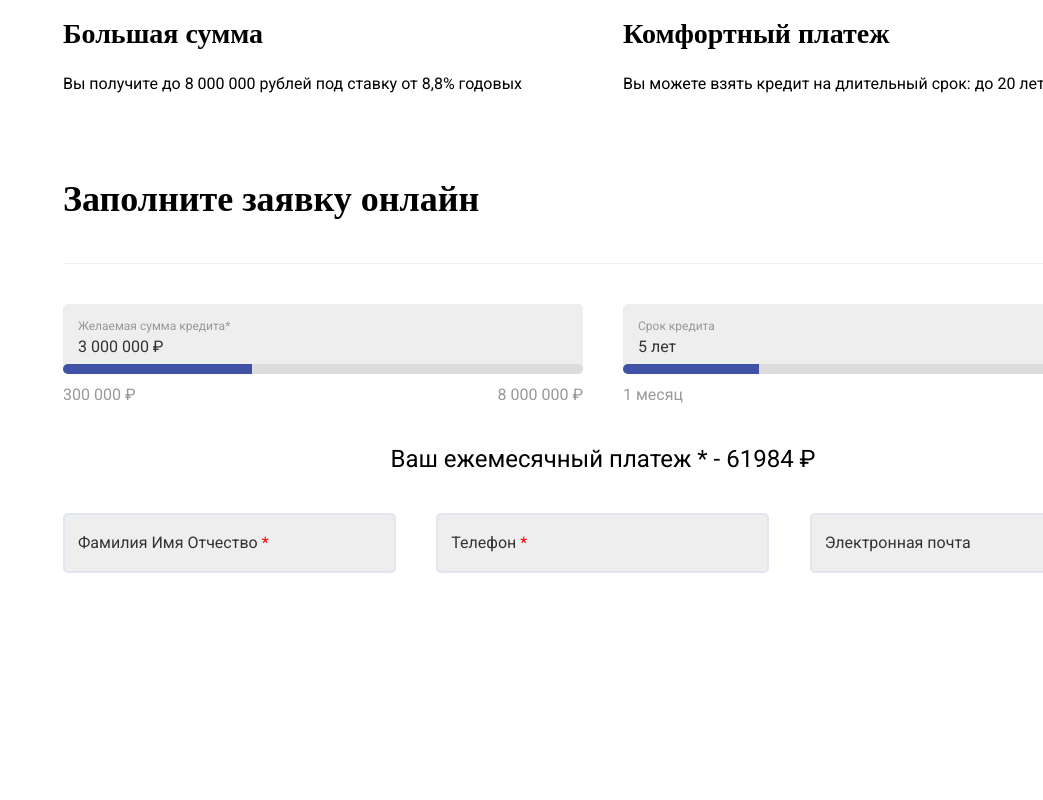
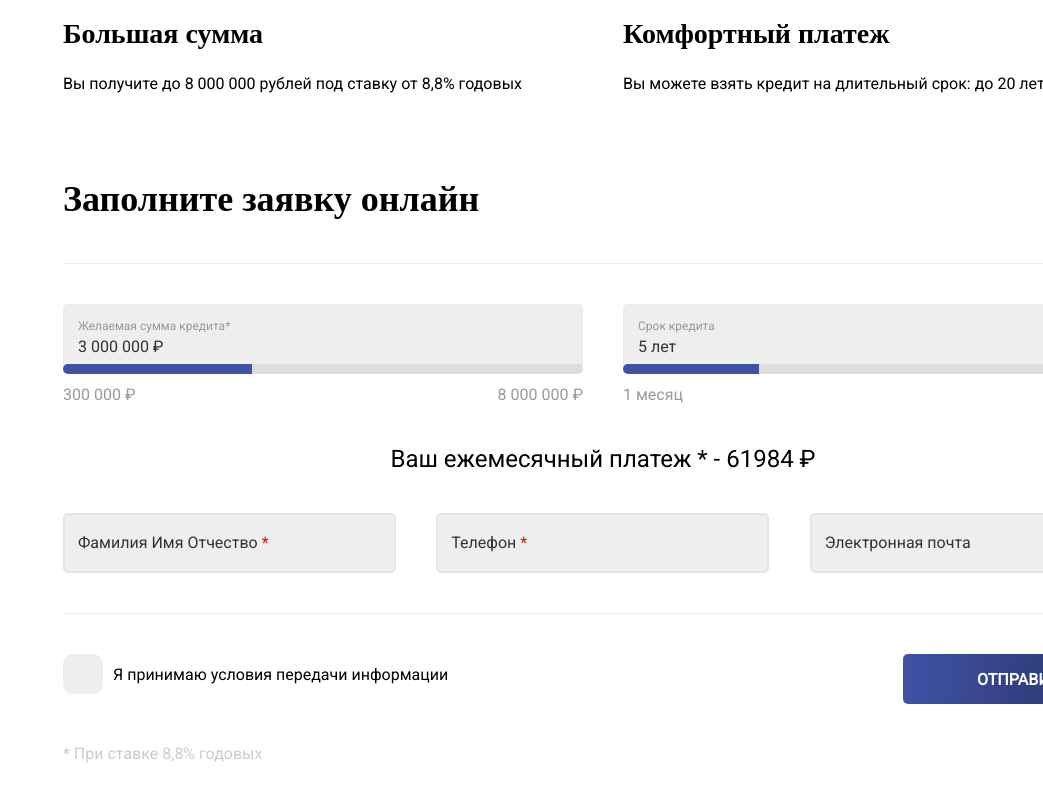
Before and after one commit to LaCuba/credit-calc, a Vue app: page / in a window 1280 px wide. Shown: the part 380-1180 px from the top of the page, without its empty margins (237-1280 px from the left). Before the commit the page ends 1013 px from the top, so only its background shows below. Built offline with nearby package versions, Linux system fonts and the light colour scheme.

Commit message:
Created checkbox and button.Added submit form.

```diff
--- a/src/components/CreditForm/CreditForm.vue
+++ b/src/components/CreditForm/CreditForm.vue
@@ -1,5 +1,5 @@
 <template>
-  <div class="credit-form">
+  <form class="credit-form" @submit.prevent="onSubmitCreditForm">
     <h1 class="credit-form__header">Заполните заявку онлайн</h1>
     <div class="credit-form__sliders">
       <div class="slider-sum-credit">
@@ -53,6 +53,7 @@
           autocomplete="off"
           placeholder=" "
           v-model="fullName"
+          required
         />
         <label for="fullName" class="credit-form__label">
           Фамилия Имя Отчество <i>*</i>
@@ -67,6 +68,7 @@
           placeholder=" "
           v-model="phone"
           @input="acceptNumber"
+          required
         />
         <label for="phone" class="credit-form__label"> Телефон <i>*</i> </label>
       </div>
@@ -84,7 +86,26 @@
         </label>
       </div>
     </div>
-  </div>
+    <div class="credit-form__submit__container">
+      <div class="credit-form__submit">
+        <div class="credit-form__submit__conditions">
+          <input
+            type="checkbox"
+            class="credit-form__submit__checkbox"
+            id="conditionsCheckbox"
+            v-model="conditions"
+            required
+          />
+          <label class="credit-form__submit__label" for="conditionsCheckbox">
+            Я принимаю условия передачи информации</label
+          >
+        </div>
+        <button @click="submit" class="credit-form__submit__btn">
+          ОТПРАВИТЬ
+        </button>
+      </div>
+    </div>
+  </form>
 </template>
 
 <script lang="ts">
@@ -99,6 +120,7 @@ export default defineComponent({
       fullName: "",
       phone: "",
       email: "",
+      conditions: false,
     }
   },
   computed: {
@@ -155,7 +177,24 @@ export default defineComponent({
           ? x[1]
           : "(" + x[1] + ") " + x[2] + (x[3] ? "-" + x[3] : "")
       }
-      console.log(this.fullName)
+    },
+    onSubmitCreditForm() {
+      const creditform = {
+        fullName: this.fullName,
+        phone: this.phone,
+        email: this.email,
+        conditions: this.conditions,
+        creditPeriod: this.creditPeriod,
+        creditSumm: this.creditSumm,
+        monthlyPayment: this.monthlyPayment.toString(),
+      }
+      console.log(creditform)
+      this.creditPeriod = "60"
+      this.creditSumm = "3000000"
+      this.fullName = ""
+      this.phone = ""
+      this.email = ""
+      this.conditions = false
     },
   },
 })
@@ -229,7 +268,6 @@ export default defineComponent({
   top: 15px;
   color: #999999;
   cursor: text;
-  // transition: top 200ms ease-in, left 200ms ease-in, font-size 200ms ease-in;
 
   font-family: Roboto;
   font-style: normal;
@@ -330,7 +368,6 @@ export default defineComponent({
   top: 15px;
   color: #999999;
   cursor: text;
-  // transition: top 200ms ease-in, left 200ms ease-in, font-size 200ms ease-in;
 
   font-family: Roboto;
   font-style: normal;
@@ -403,6 +440,7 @@ export default defineComponent({
 
 .credit-form__contacts {
   margin-top: 40px;
+  margin-bottom: 40px;
   display: grid;
   grid-template-columns: repeat(3, 333px);
   gap: 40.333px;
@@ -488,4 +526,96 @@ export default defineComponent({
   font-size: 12px;
   left: 15px;
 }
+
+.credit-form__submit__container {
+  &::before {
+    margin-bottom: 40px;
+    display: block;
+    width: 100%;
+    height: 1px;
+    background-color: #eeeeee;
+    content: "";
+  }
+}
+
+.credit-form__submit {
+  display: grid;
+  grid-template-columns: repeat(2, 1fr);
+
+  position: relative;
+}
+
+.credit-form__submit__conditions {
+  justify-self: start;
+}
+
+.credit-form__submit__checkbox {
+  position: absolute;
+  z-index: -1;
+  opacity: 0;
+}
+.credit-form__submit__label {
+  display: inline-flex;
+  align-items: center;
+  user-select: none;
+
+  font-family: Roboto;
+  font-style: normal;
+  font-weight: normal;
+  font-size: 16px;
+  line-height: 19px;
+  cursor: pointer;
+}
+.credit-form__submit__label::before {
+  content: "";
+  display: inline-block;
+  width: 40px;
+  height: 40px;
+  border-radius: 10px;
+  margin-right: 10px;
+  border: 2px solid #eeeeee;
+  background-color: #eeeeee;
+  background-repeat: no-repeat;
+  background-position: center center;
+  background-size: 50% 50%;
+}
+
+.credit-form__submit__checkbox:not(:disabled):not(:checked)
+  + .credit-form__submit__label:hover::before {
+  background-color: #ffffff;
+  border-color: rgb(64, 82, 165);
+  border-radius: 10px;
+}
+.credit-form__submit__checkbox:checked + .credit-form__submit__label::before {
+  border-color: rgb(64, 82, 165);
+  // background-color: linear-gradient(91.4deg, #4052a5 0%, #242f62 100%);
+  background-color: rgb(64, 82, 165);
+  background-image: url("../../assets/vector.svg");
+}
+
+.credit-form__submit__btn {
+  justify-self: end;
+  width: 240px;
+  height: 50px;
+  border-radius: 5px;
+  background: linear-gradient(91.4deg, #4052a5 0%, #242f62 100%);
+
+  font-family: Roboto;
+  font-style: normal;
+  font-weight: bold;
+  font-size: 16px;
+  line-height: 19px;
+  color: #ffffff;
+  cursor: pointer;
+
+  &::hover {
+    background-blend-mode: overlay, normal;
+    background: linear-gradient(
+        0deg,
+        rgba(255, 255, 255, 0.75),
+        rgba(255, 255, 255, 0.75)
+      ),
+      linear-gradient(91.4deg, #4052a5 0%, #242f62 100%);
+  }
+}
 </style>
--- a/src/components/CreditPage.vue
+++ b/src/components/CreditPage.vue
@@ -43,6 +43,7 @@
         </div>
       </div>
       <credit-form />
+      <div class="footer__info">* При ставке 8,8% годовых</div>
     </div>
   </div>
 </template>
@@ -120,4 +121,15 @@ export default defineComponent({
 
   color: #000000;
 }
+
+.footer__info {
+  margin-top: 40px;
+
+  font-family: Roboto;
+  font-style: normal;
+  font-weight: normal;
+  font-size: 16px;
+  line-height: 19px;
+  color: #cccccc;
+}
 </style>
```
Also changed, not shown: src/assets/vector.svg (added).
